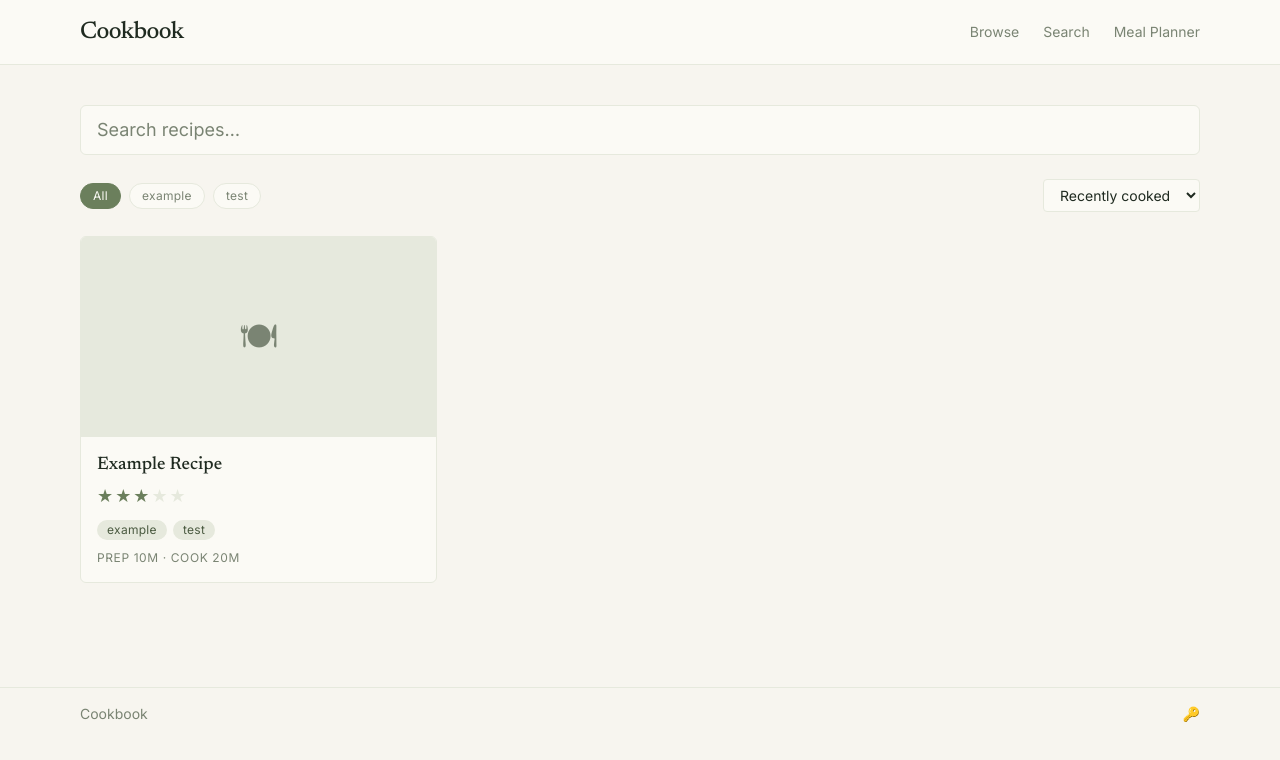
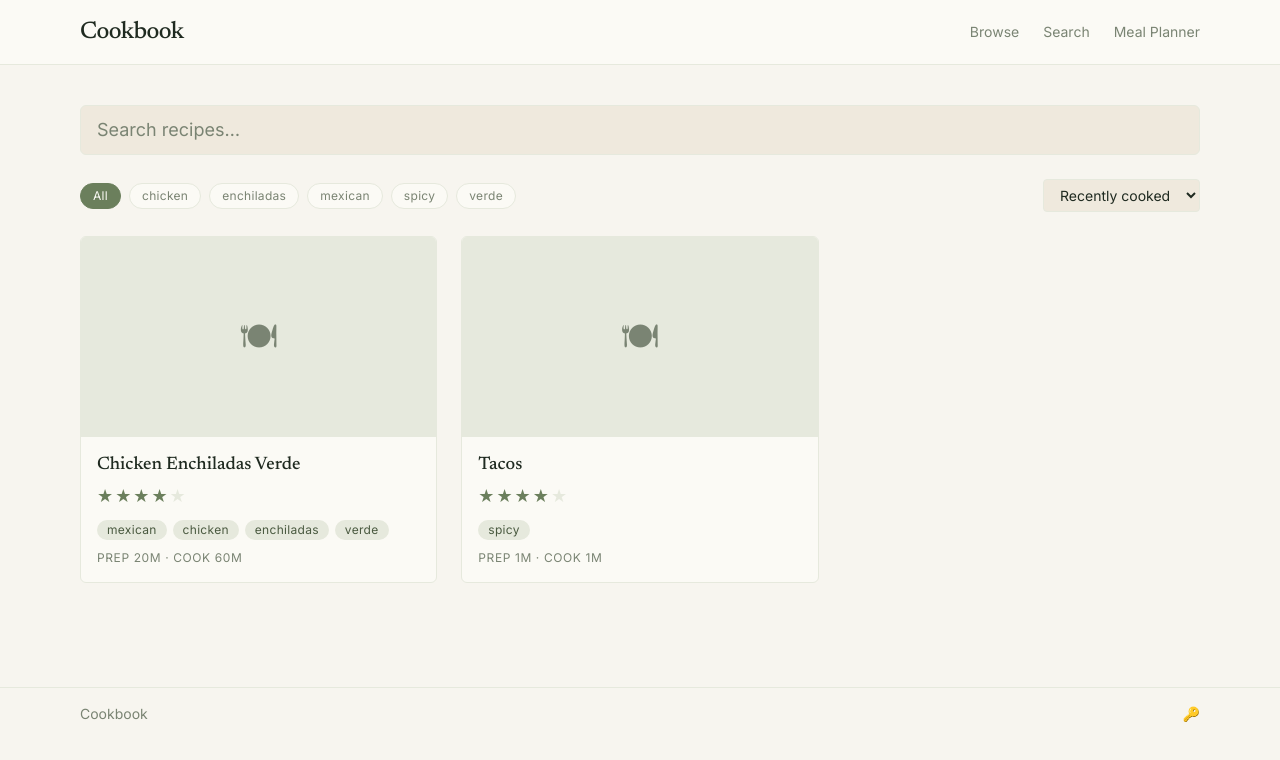
Before and after one commit to mcakes/cookbook, a React (Vite) app: page / in a window 1280 px wide. Shown: the top 760 px of the page. Built offline with nearby package versions, Linux system fonts and the light colour scheme.

Commit message:
Add field token and apply to all form inputs for sunken contrast

```diff
--- a/public/recipe-index.json
+++ b/public/recipe-index.json
@@ -1,22 +1,49 @@
 [
   {
-    "title": "Example Recipe",
-    "slug": "example-recipe",
+    "title": "Chicken Enchiladas Verde",
+    "slug": "chicken-enchiladas-verde",
     "tags": [
-      "example",
-      "test"
+      "mexican",
+      "chicken",
+      "enchiladas",
+      "verde"
     ],
-    "rating": 3,
+    "rating": 4,
     "servings": 2,
-    "prep_time": 10,
-    "cook_time": 20,
+    "prep_time": 20,
+    "cook_time": 60,
     "ingredients": [
-      "200g pasta",
-      "100g cheese",
-      "1 clove garlic"
+      "1 whole chicken",
+      "2 bay leaves",
+      "2 white onions",
+      "2 cobs of corn",
+      "5 cloves garlic",
+      "2 lbs tomatillos",
+      "2 Jalapeno peppers",
+      "2 Serrano peppers",
+      "1 bunch cilantro",
+      "Corn or flour tortillas"
     ],
     "cook_log": [],
-    "created": "2026-04-06",
-    "updated": "2026-04-06"
+    "created": "2026-04-11",
+    "updated": "2026-05-02"
+  },
+  {
+    "title": "Tacos",
+    "slug": "tacos",
+    "tags": [
+      "spicy"
+    ],
+    "rating": 4,
+    "servings": 1,
+    "prep_time": 1,
+    "cook_time": 1,
+    "ingredients": [
+      "100g squid",
+      "1 large onion"
+    ],
+    "cook_log": [],
+    "created": "2026-04-07",
+    "updated": "2026-04-07"
   }
 ]
--- a/src/components/AuthModal.tsx
+++ b/src/components/AuthModal.tsx
@@ -32,7 +32,7 @@ export default function AuthModal({ onClose }: AuthModalProps) {
             value={tokenInput}
             onChange={(e) => setTokenInput(e.target.value)}
             placeholder="ghp_…"
-            className="w-full bg-bg border border-line rounded px-3 py-2 mb-4 font-mono text-sm text-ink placeholder:text-muted focus:border-accent transition-colors"
+            className="w-full bg-field border border-line rounded px-3 py-2 mb-4 font-mono text-sm text-ink placeholder:text-muted focus:border-accent transition-colors"
             autoFocus
           />
           <div className="flex justify-end gap-2">
--- a/src/components/IngredientSearch.tsx
+++ b/src/components/IngredientSearch.tsx
@@ -56,7 +56,7 @@ export default function IngredientSearch({
           value={input}
           onChange={(e) => setInput(e.target.value)}
           placeholder="Type an ingredient..."
-          className="w-full border border-line rounded-md px-3 py-2"
+          className="w-full bg-field border border-line rounded-md px-3 py-2"
         />
         {suggestions.length > 0 && (
           <div className="border border-line rounded-md mt-1 max-h-48 overflow-y-auto">
--- a/src/components/IngredientsEditor.tsx
+++ b/src/components/IngredientsEditor.tsx
@@ -29,7 +29,7 @@ export default function IngredientsEditor({ ingredients, onChange }: Ingredients
               value={ingredient}
               onChange={(e) => updateLine(i, e.target.value)}
               placeholder="e.g. 200g pasta"
-              className="flex-1 border border-line rounded-md px-3 py-1.5 text-sm"
+              className="flex-1 bg-field border border-line rounded-md px-3 py-1.5 text-sm"
             />
             <button
               type="button"
--- a/src/components/RecipeFilter.tsx
+++ b/src/components/RecipeFilter.tsx
@@ -77,7 +77,7 @@ export default function RecipeFilter({
         <select
           value={sortBy}
           onChange={(e) => onSortChange(e.target.value as SortOption)}
-          className="bg-paper border border-line rounded px-3 py-1.5 text-sm text-ink"
+          className="bg-field border border-line rounded px-3 py-1.5 text-sm text-ink"
         >
           <option value="recent">Recently cooked</option>
           <option value="rating">Highest rated</option>
--- a/src/components/RecipeForm.tsx
+++ b/src/components/RecipeForm.tsx
@@ -60,7 +60,7 @@ export default function RecipeForm({
           type="text"
           value={title}
           onChange={(e) => onTitleChange(e.target.value)}
-          className="w-full border border-line rounded-md px-3 py-2"
+          className="w-full bg-field border border-line rounded-md px-3 py-2"
           placeholder="Recipe title"
         />
       </div>
@@ -73,15 +73,15 @@ export default function RecipeForm({
       <div className="grid grid-cols-3 gap-4">
         <div>
           <label className="block text-sm font-medium text-ink mb-1">Servings</label>
-          <input type="number" value={servings ?? ""} onChange={(e) => onServingsChange(parseNum(e.target.value))} className="w-full border border-line rounded-md px-3 py-2" min={1} />
+          <input type="number" value={servings ?? ""} onChange={(e) => onServingsChange(parseNum(e.target.value))} className="w-full bg-field border border-line rounded-md px-3 py-2" min={1} />
         </div>
         <div>
           <label className="block text-sm font-medium text-ink mb-1">Prep (min)</label>
-          <input type="number" value={prepTime ?? ""} onChange={(e) => onPrepTimeChange(parseNum(e.target.value))} className="w-full border border-line rounded-md px-3 py-2" min={0} />
+          <input type="number" value={prepTime ?? ""} onChange={(e) => onPrepTimeChange(parseNum(e.target.value))} className="w-full bg-field border border-line rounded-md px-3 py-2" min={0} />
         </div>
         <div>
           <label className="block text-sm font-medium text-ink mb-1">Cook (min)</label>
-          <input type="number" value={cookTime ?? ""} onChange={(e) => onCookTimeChange(parseNum(e.target.value))} className="w-full border border-line rounded-md px-3 py-2" min={0} />
+          <input type="number" value={cookTime ?? ""} onChange={(e) => onCookTimeChange(parseNum(e.target.value))} className="w-full bg-field border border-line rounded-md px-3 py-2" min={0} />
         </div>
       </div>
 
@@ -95,7 +95,7 @@ export default function RecipeForm({
           ))}
         </div>
         <div className="flex gap-2">
-          <input type="text" value={tagInput} onChange={(e) => setTagInput(e.target.value)} onKeyDown={(e) => e.key === "Enter" && (e.preventDefault(), addTag())} placeholder="Add a tag..." className="flex-1 border border-line rounded-md px-3 py-1.5 text-sm" />
+          <input type="text" value={tagInput} onChange={(e) => setTagInput(e.target.value)} onKeyDown={(e) => e.key === "Enter" && (e.preventDefault(), addTag())} placeholder="Add a tag..." className="flex-1 bg-field border border-line rounded-md px-3 py-1.5 text-sm" />
           <button type="button" onClick={addTag} className="text-sm text-accent hover:text-ink px-2">Add</button>
         </div>
       </div>
@@ -103,8 +103,8 @@ export default function RecipeForm({
       <div>
         <label className="block text-sm font-medium text-ink mb-1">Cook Log</label>
         <div className="flex gap-2 mb-2">
-          <input type="date" value={newLogDate} onChange={(e) => setNewLogDate(e.target.value)} className="border border-line rounded-md px-3 py-1.5 text-sm" />
-          <input type="text" value={newLogNotes} onChange={(e) => setNewLogNotes(e.target.value)} placeholder="Notes (optional)" className="flex-1 border border-line rounded-md px-3 py-1.5 text-sm" />
+          <input type="date" value={newLogDate} onChange={(e) => setNewLogDate(e.target.value)} className="bg-field border border-line rounded-md px-3 py-1.5 text-sm" />
+          <input type="text" value={newLogNotes} onChange={(e) => setNewLogNotes(e.target.value)} placeholder="Notes (optional)" className="flex-1 bg-field border border-line rounded-md px-3 py-1.5 text-sm" />
           <button type="button" onClick={addCookLogEntry} className="text-sm bg-tag hover:bg-line px-3 py-1.5 rounded-md">Log</button>
         </div>
         {cookLog.length > 0 && (
--- a/src/components/SearchBar.tsx
+++ b/src/components/SearchBar.tsx
@@ -11,7 +11,7 @@ export default function SearchBar({ value, onChange, placeholder }: SearchBarPro
       value={value}
       onChange={(e) => onChange(e.target.value)}
       placeholder={placeholder ?? "Search recipes…"}
-      className="w-full bg-paper border border-line rounded-md px-4 py-2.5 text-lg text-ink placeholder:text-muted focus:border-accent transition-colors"
+      className="w-full bg-field border border-line rounded-md px-4 py-2.5 text-lg text-ink placeholder:text-muted focus:border-accent transition-colors"
     />
   );
 }
--- a/src/index.css
+++ b/src/index.css
@@ -11,6 +11,7 @@
   --color-tag: #E6E9DD;
   --color-tag-ink: #4A5A40;
   --color-line: #E6E9DD;
+  --color-field: #EFE9DD;
   --color-danger: #B5443A;
 
   --font-display: "Newsreader", Georgia, serif;
--- a/src/pages/HomePage.tsx
+++ b/src/pages/HomePage.tsx
@@ -36,7 +36,7 @@ export default function HomePage() {
           value={query}
           onChange={(e) => setQuery(e.target.value)}
           placeholder="Search recipes…"
-          className="w-full bg-paper border border-line rounded-md px-4 py-2.5 text-lg text-ink placeholder:text-muted focus:border-accent transition-colors"
+          className="w-full bg-field border border-line rounded-md px-4 py-2.5 text-lg text-ink placeholder:text-muted focus:border-accent transition-colors"
         />
       </div>
       <RecipeFilter
--- a/src/pages/MealPlannerPage.tsx
+++ b/src/pages/MealPlannerPage.tsx
@@ -111,7 +111,7 @@ export default function MealPlannerPage() {
                   value={searchQuery}
                   onChange={(e) => setSearchQuery(e.target.value)}
                   placeholder="Search..."
-                  className="w-full border border-line rounded px-2 py-1 text-xs"
+                  className="w-full bg-field border border-line rounded px-2 py-1 text-xs"
                   autoFocus
                 />
                 <div className="max-h-32 overflow-y-auto mt-1">
```
